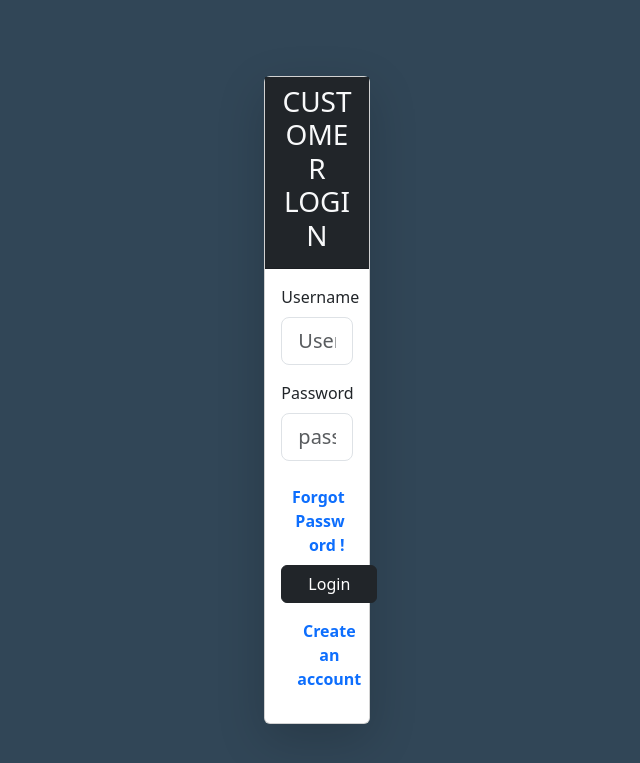
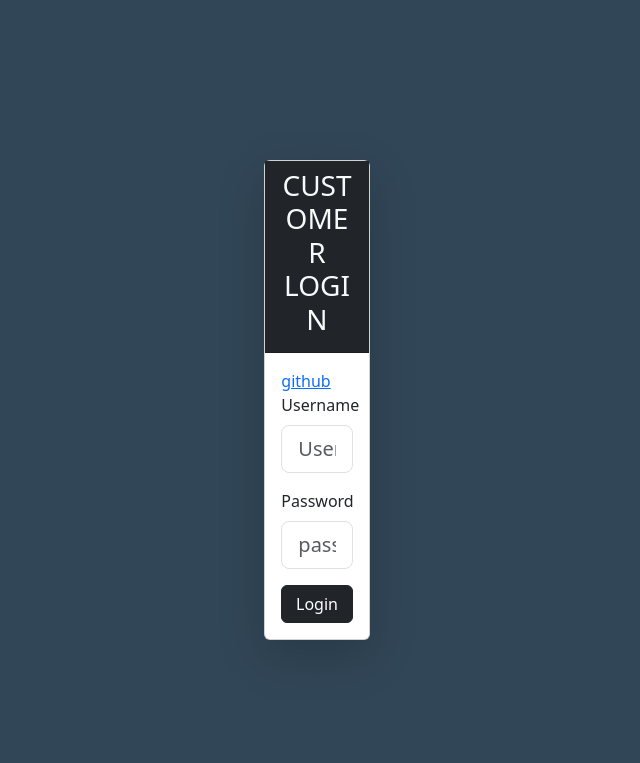
Before and after one commit to Ayushi0004/sasti_dukaan, a Django app: page /login/customer in a window 1280 px wide. Shown: the top 763 px of the page, without its empty margins (323-963 px from the left). Run offline with Django 5.2, Linux system fonts and the light colour scheme; data comes from the database, SQL or seed files in the repository; both versions use the stored data as it was after the commit; some libraries are stand-ins or nearby versions.

Commit message:
customer

```diff
--- a/config/urls.py
+++ b/config/urls.py
@@ -23,6 +23,7 @@ from main import views as mv
 urlpatterns = [
     path('admin/', admin.site.urls),
     # customer
+    path('accounts/', include('allauth.urls')),
     path('login/customer', mv.customer_login_view, name='customer_login'),
     path('register/customer', mv.customer_register_view, name='customer_register'),
     path('forgot/customer', mv.customer_forgot_pass_view, name='customer_forgot_pass'),
--- a/templates/accounts/customer/login.html
+++ b/templates/accounts/customer/login.html
@@ -1,5 +1,6 @@
 {% extends 'layout/base_fullscreen.html' %}
 {% load static %}
+{% load socialaccount %}
 
 
 {% block head %}{% endblock %}
@@ -14,6 +15,7 @@
                         <h3>CUSTOMER LOGIN</h3>
                     </div>
                     <div class="card-body">
+                        <a href="{% provider_login_url 'github' %}">github</a>
                         <div class="mb-3">
                             <label for="username" class="form-label">Username</label>
                             <input type="text" class="form-control form-control-lg" name="username" id="username"
@@ -24,14 +26,10 @@
                             <input type="password" class="form-control form-control-lg" name="password" id="password"
                                 aria-describedby="passHelp" placeholder="password" />
                         </div>
-                        <div class="d_grid text-end">
-                            <a class="fw-bold text-primary nav-link p-2" href="{% url 'register' %}">Forgot Password !</a>
-                        </div>
                         <div class="d-grid text-center">
                             <button class="btn btn-dark">
                                 Login
                             </button>
-                            <a class="fw-bold text-primary nav-link p-3" href="{% url 'register' %}">Create an account</a>
                         </div>
                     </div>
                 </form>
```
Also changed, not shown: config/settings.py (+13 -0 lines), db.sqlite3.
